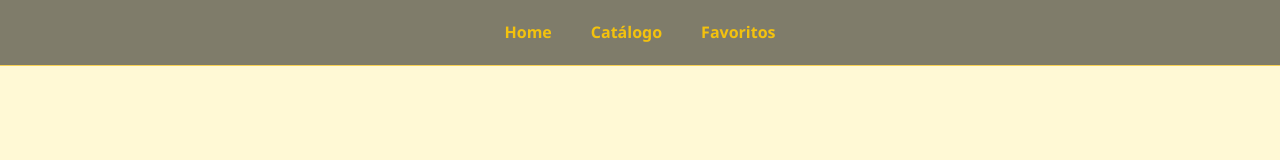
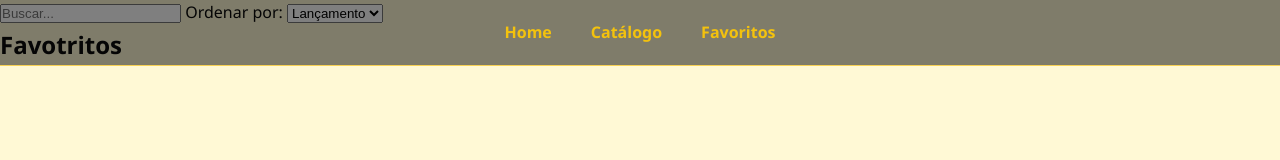
Before and after one commit to williamcruvinel/mini-catalogo, a plain HTML site: page favoritos.html in a window 1280 px wide. Drawn offline with Linux system fonts and the light colour scheme.

Commit message:
criando search pagias catalogo e favoritos

```diff
--- a/favoritos.html
+++ b/favoritos.html
@@ -16,6 +16,19 @@
         </ul>
       </nav>
     </header>
-
+    <div class="search-container">
+      <div class="conatiner search-box">
+        <input type="search" placeholder="Buscar..." />
+        <span>Ordenar por:</span>
+        <select name="select">
+          <option value="nomeAZ">Nome (A-Z)</option>
+          <option value="lancamento" selected>Lançamento</option>
+          <option value="categoria">Categoria</option>
+        </select>
+      </div>
+    </div>
+    <main class="conatiner">
+      <h2 class="sub-title">Favotritos</h2>
+    </main>
   </body>
 </html>
```
Also changed, not shown: catalogo.html (+14 -1 lines).
